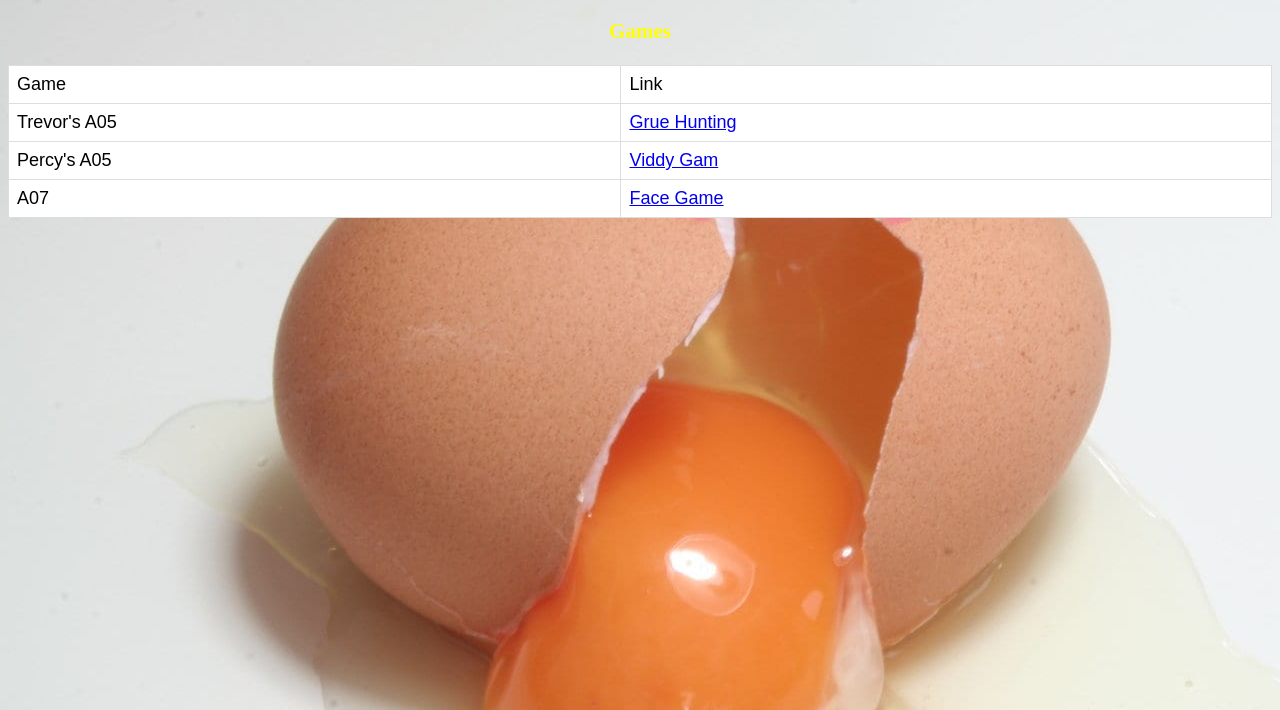
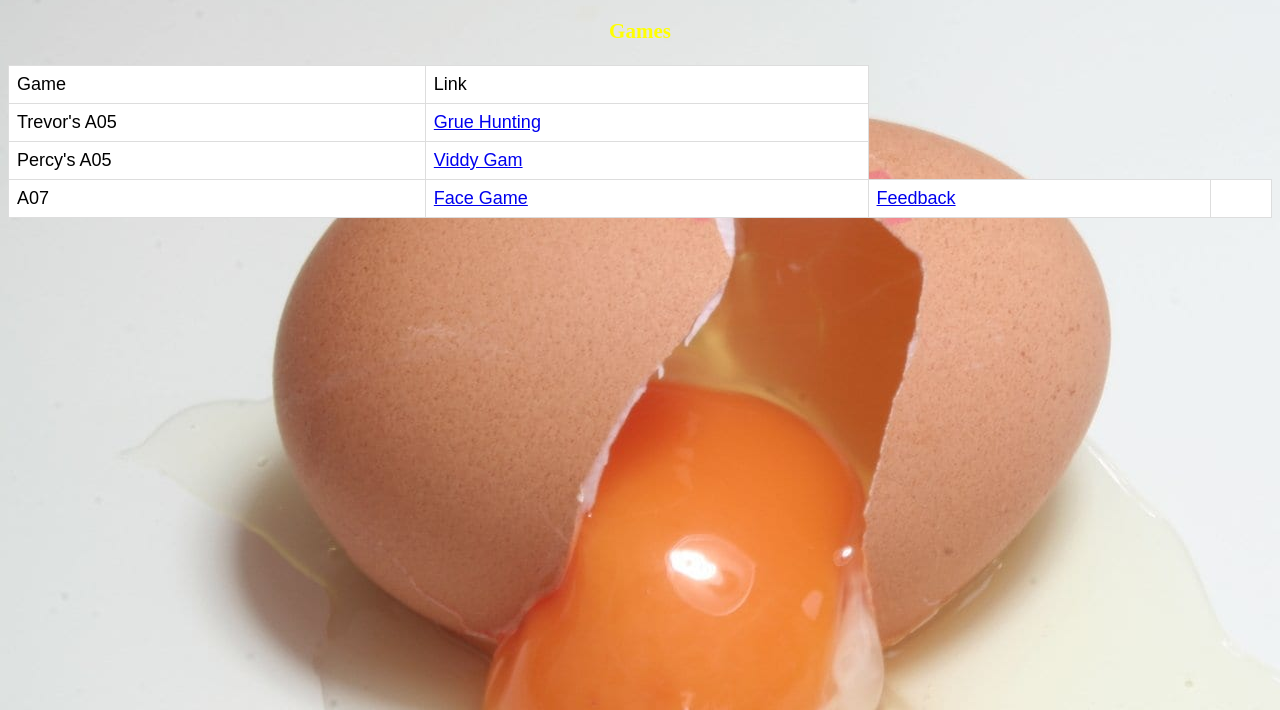
Before and after one commit to TNWing/TNWing.github.io, a plain HTML site: page index.html in a window 1280 px wide. Shown: the part 90-800 px from the top of the page. Drawn offline with Linux system fonts and the light colour scheme.

Commit message:
Update index.html

```diff
--- a/index.html
+++ b/index.html
@@ -91,6 +91,7 @@
     <tr>
       <td>A07</td>
       <td><a href="A07/game.html">Face Game</a></td>
+      <td><a href="https://forms.gle/Vp1QhdaAmb2YV6dK8">Feedback</a><td>
     </tr>
     </Table>
    <br></br>
```
